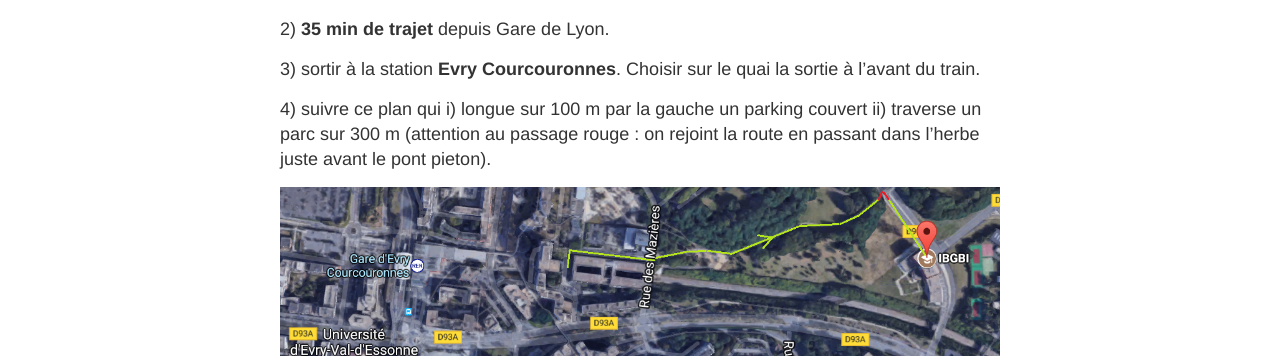
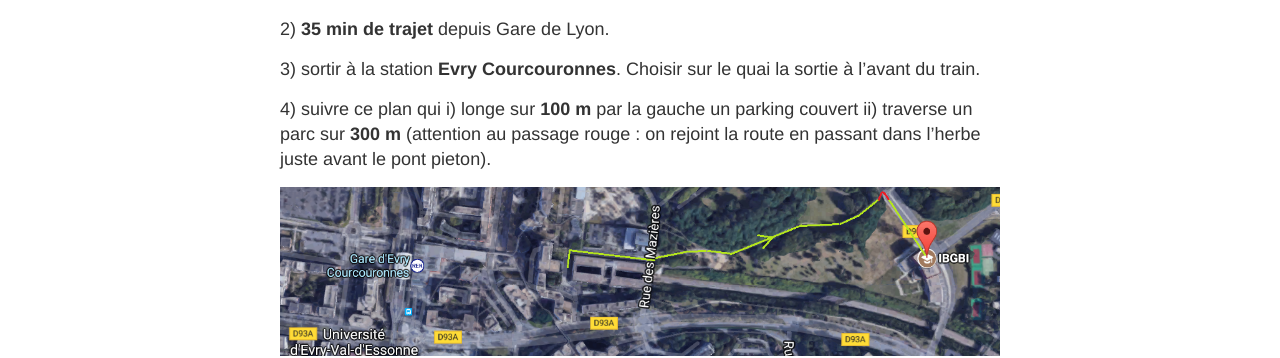
Before and after one commit to MathForGenomics/MathForGenomics.github.io, a Jekyll site: the page built from infos.md, in a window 1280 px wide. Shown: the part 253-611 px from the top of the page. Built offline with Jekyll 4.4.1, drawn with Linux system fonts in a browser that asks for light colours.

Commit message:
Update infos.md

```diff
--- a/infos.md
+++ b/infos.md
@@ -11,7 +11,7 @@ Plus d'infos [ici](https://www.transilien.com/lignes/rer-trains/rer-D).
 
 3) sortir à la station **Evry Courcouronnes**. Choisir sur le quai la sortie à l'avant du train.
 
-4) suivre ce plan qui i) longue sur 100 m par la gauche un parking couvert ii) traverse un parc sur 300 m (attention au passage rouge : on rejoint la route en passant dans l'herbe juste avant le pont pieton).
+4) suivre ce plan qui i) longe sur **100 m** par la gauche un parking couvert ii) traverse un parc sur **300 m** (attention au passage rouge : on rejoint la route en passant dans l'herbe juste avant le pont pieton).
 
 ![_config.yml]({{ site.baseurl }}/images/carte.png)
 
```
